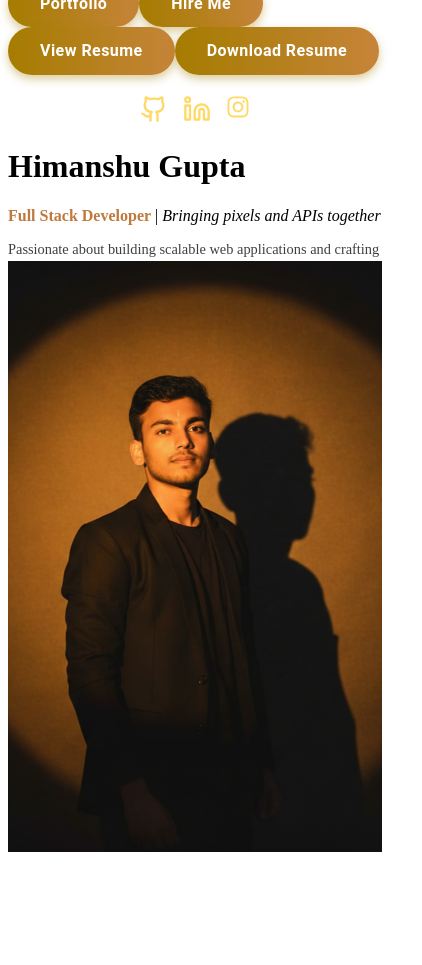
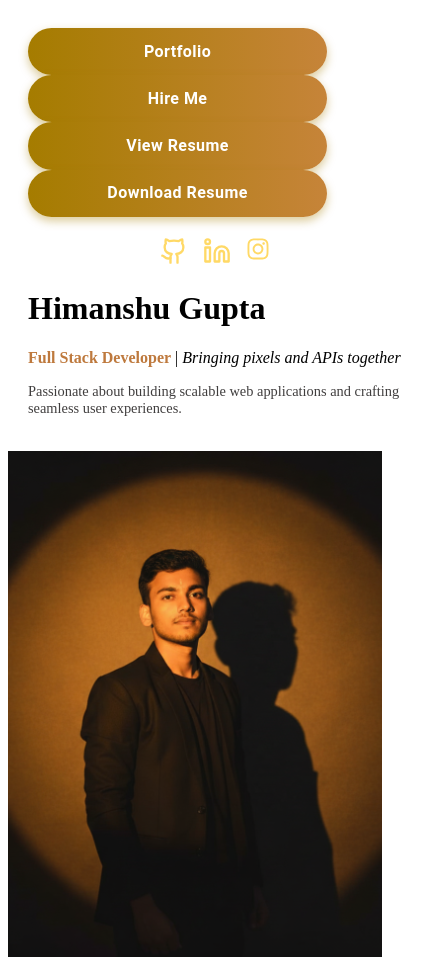
Before and after one commit to himanshugupta2068ba/Portfolio, a React (Vite) app: page / in a window 390 px wide. Shown: the whole page, 422 px wide, since content can reach past the window. Before the commit the page ends 860 px from the top, so only its background shows below. Built offline with nearby package versions, Linux system fonts and the light colour scheme.

Commit message:
fixes production issues, alignments and links

```diff
--- a/package.json
+++ b/package.json
@@ -20,7 +20,7 @@
     "react": "^19.1.1",
     "react-dom": "^19.1.1",
     "react-icons": "^5.5.0",
-    "react-router-dom": "^7.8.2"
+    "react-router-dom": "^7.9.4"
   },
   "devDependencies": {
     "@eslint/js": "^9.33.0",
--- a/src/components/About.jsx
+++ b/src/components/About.jsx
@@ -10,7 +10,7 @@ const About = () => {
       id="about"
       sx={{
         minHeight: "100vh",
-        width: "100vw",
+        // minwidth: "100%",
         display: "flex",
         alignItems: "center",
         justifyContent: "center",
--- a/src/components/Hero.jsx
+++ b/src/components/Hero.jsx
@@ -22,9 +22,10 @@ const Hero = () => {
     <Box
   id="home"
       sx={{
-        marginTop: "15px",
+        marginTop: "10px",
         height: "100vh",
-        width: "100vw",
+        // width: "100vw",
+        // minwidth: "100%",
         display: "flex",
         alignItems: "center",
         justifyContent: "center",
--- a/src/components/Projects.jsx
+++ b/src/components/Projects.jsx
@@ -6,19 +6,19 @@ const projects = [
     title: "Portfolio Website",
     description: "A modern portfolio built with React and Material UI.",
     image: "portfolio.png",
-    link: "#",
+    link: "https://himxsportfolio.netlify.app/",
   },
   {
     title: "HIMX Meet",
     description: "Video conferencing app with real-time chat.",
     image: "Himxmeet.png",
-    link: "#",
+    link: "https://himxmeet-video-call-app-frontend.onrender.com",
   },
   {
     title: "Wonder-Lost",
     description: "Hotel booking website with admin panel.",
     image: "wonderlost.png",
-    link: "#",
+    link: "https://github.com/himanshugupta2068ba/Trip-sync",
   },
   // {
   //   title: "Mobile Game",
@@ -34,7 +34,8 @@ const Projects = () => {
       id="projects"
       sx={{
         minHeight: "100vh",
-        width: "100vw",
+        // width: "100vw",
+        // minwidth: "100%",
         display: "flex",
         alignItems: "center",
         justifyContent: "center",
--- a/src/components/Skill.jsx
+++ b/src/components/Skill.jsx
@@ -45,7 +45,8 @@ const Skills = () => {
   id="skills"
       sx={{
         minHeight: "100vh",
-        width: "100vw",
+        // width: "100vw",
+        // minwidth: "100%",
         display: "flex",
         alignItems: "center",
         justifyContent: "center",
--- a/src/components/contact.jsx
+++ b/src/components/contact.jsx
@@ -41,7 +41,8 @@ const Contact = () => {
   return (
     <Box
       sx={{
-        width: "100vw",
+        // width: "100vw",
+        // minwidth: "100%",
         display: "flex",
         alignItems: "center",
         justifyContent: "center",
--- a/src/components/footer.jsx
+++ b/src/components/footer.jsx
@@ -10,7 +10,8 @@ export default function Footer() {
   id="contact"
       sx={{
         height: "auto",
-        width: "100vw",          // force full width
+        // width: "100vw",          // force full width
+        // minwidth: "100%",
         position: "relative",
         left: 0,
         bgcolor: "black",
--- a/src/pages/Home.css
+++ b/src/pages/Home.css
@@ -1,30 +1,10 @@
 .home {
   min-height: 100vh;
-  width: 100vh;
+  width: 100%;
   /* color: white; */
   background: linear-gradient(135deg, #1f1f1f, #1b1a1a); /* dark theme */
 }
-/*
-.left-panel {
-  position: absolute;
-  top: 0;
-  left: 0;
-  width: 50%;
-  height: 100vh;
-  background-image: url("/landing.png");
-}
-.right-panel {
-  position: absolute;
-  top: 0;
-  right: 0;
-  width: 50%;
-  height: 100vh;
-  display: flex;
-  flex-direction: column;
-  justify-content: center;
-  align-items: center;
-}
- */
+
 .left-panel {
   position: absolute;
   top: 0;
@@ -48,7 +28,7 @@
   align-items: center;
 }
 
-/* Responsive layout for small screens */
+/* Responsive layout for small screens (max-width: 768px) */
 @media (max-width: 768px) {
   .left-panel,
   .right-panel {
@@ -57,13 +37,21 @@
     height: auto;
   }
 
-  .right-panel {
-    order: 1; /* right panel comes first */
-    height: 30vh; /* adjust as needed for content */
+  .left-panel { /* Image Panel (now on top) */
+    order: 1;
+    height: 60vh; /* Image takes 60% of screen height */
   }
 
-  .left-panel {
-    order: 2; /* image at bottom */
-    height: 70vh; /* image takes 70% of screen height */
+  .right-panel { /* Content Panel (now on bottom) */
+    order: 2;
+    height: auto; /* Let content dictate height, allowing scroll */
+    min-height: 40vh; /* Ensure a minimum visible area for content */
+    padding: 20px; /* Good practice for mobile content */
+  }
+  .btn {
+    width: 80%; /* Full width buttons on small screens */
+    box-sizing: border-box; /* Include padding/border in width */
+    padding: 10px;
+    margin: 10px 0; /* Vertical spacing between buttons */
   }
 }
```
Also changed, not shown: 2 other files (tests, documents, lock files or other folders).
